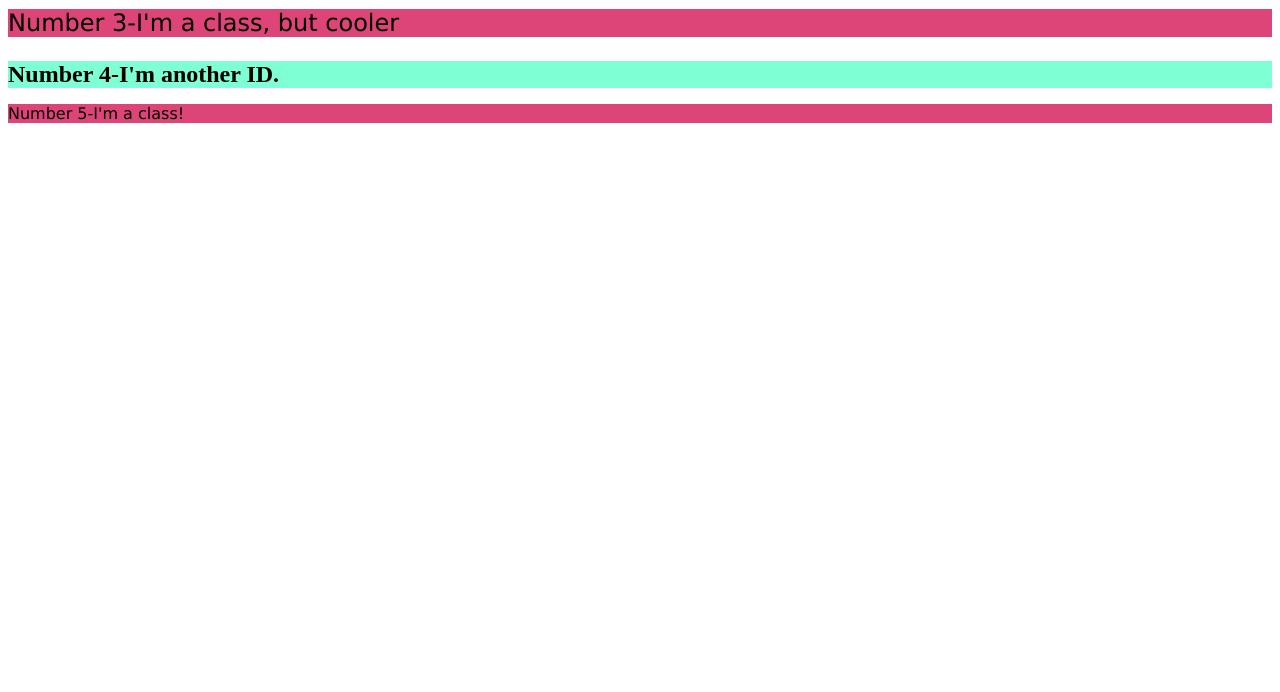
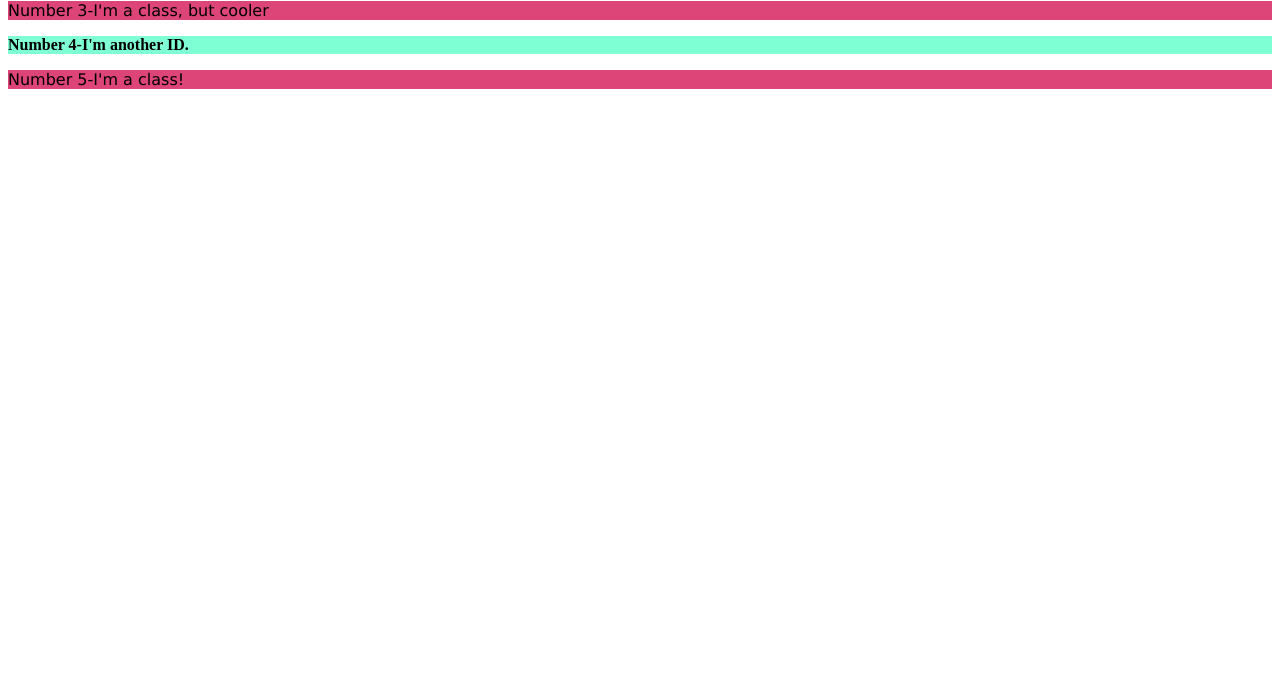
Before and after one commit to FrancescoNorri/TOPexercise, a plain HTML site: page 2ex.selector.css/index.html in a window 1280 px wide. Shown: the part 108-800 px from the top of the page. Drawn offline with Linux system fonts and the light colour scheme.

Commit message:
aggiustamento

```diff
--- a/2ex.selector.css/index.html
+++ b/2ex.selector.css/index.html
@@ -9,8 +9,8 @@
 <body>
     <p class="dispari">Number 1-I'm a class!</p>
     <div id="secondo">Number 2-I'm one id</div>
-    <p class="dispari" id="terzo">Number 3-I'm a class, but cooler</p>
-    <div class="quarto">Number 4-I'm another ID.</div>
+    <p class="dispari" class="regola dim caratteri">Number 3-I'm a class, but cooler</p>
+    <div class="regola dim caratteri" id="quattro">Number 4-I'm another ID.</div>
     <p class="dispari">Number 5-I'm a class!</p>
 </body>
 </html>
--- a/2ex.selector.css/style.css
+++ b/2ex.selector.css/style.css
@@ -8,13 +8,11 @@
     font-size: 36px;
 }
 
-#terzo {
-    font-size: 24px
+#quattro {
+    background-color: aquamarine;
+    font-weight: bold;
 }
 
-.quarto {
+.regola dim carattere {
     font-size: 24px;
-    font-weight: bold;
-    background-color: aquamarine;
-
 }
```
